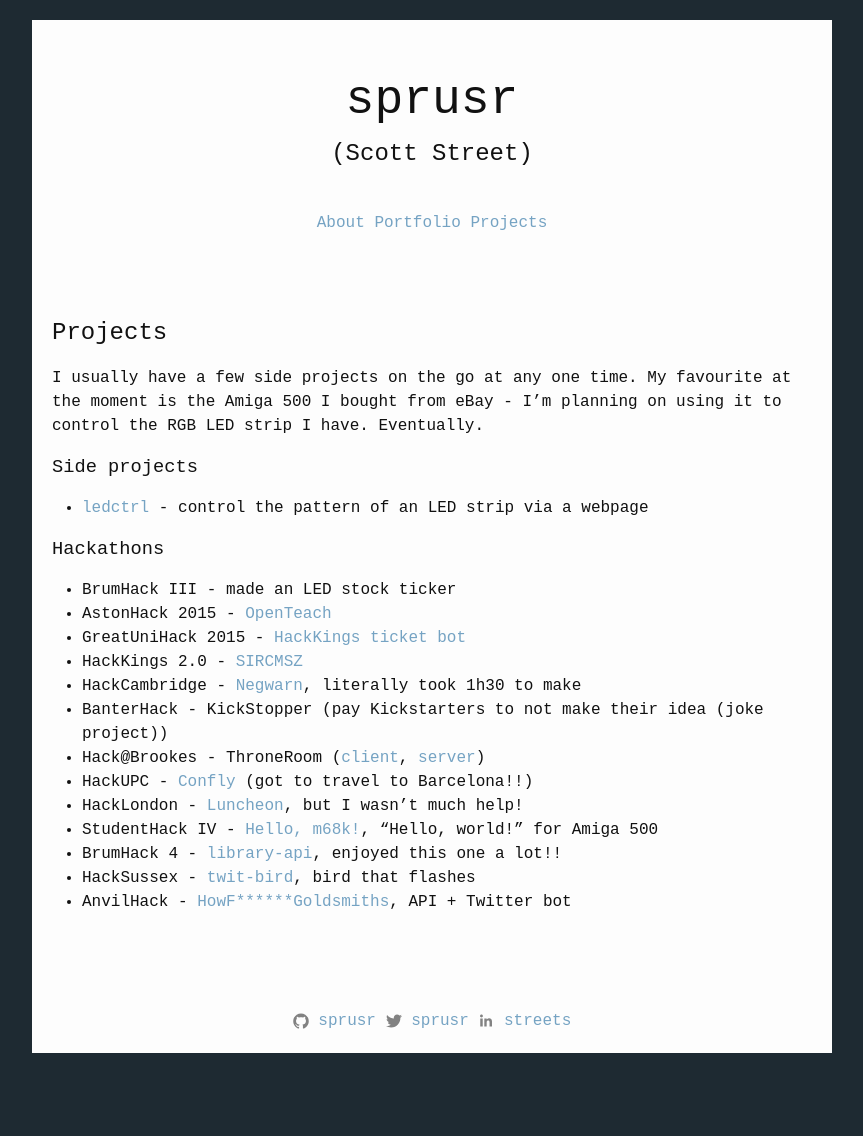
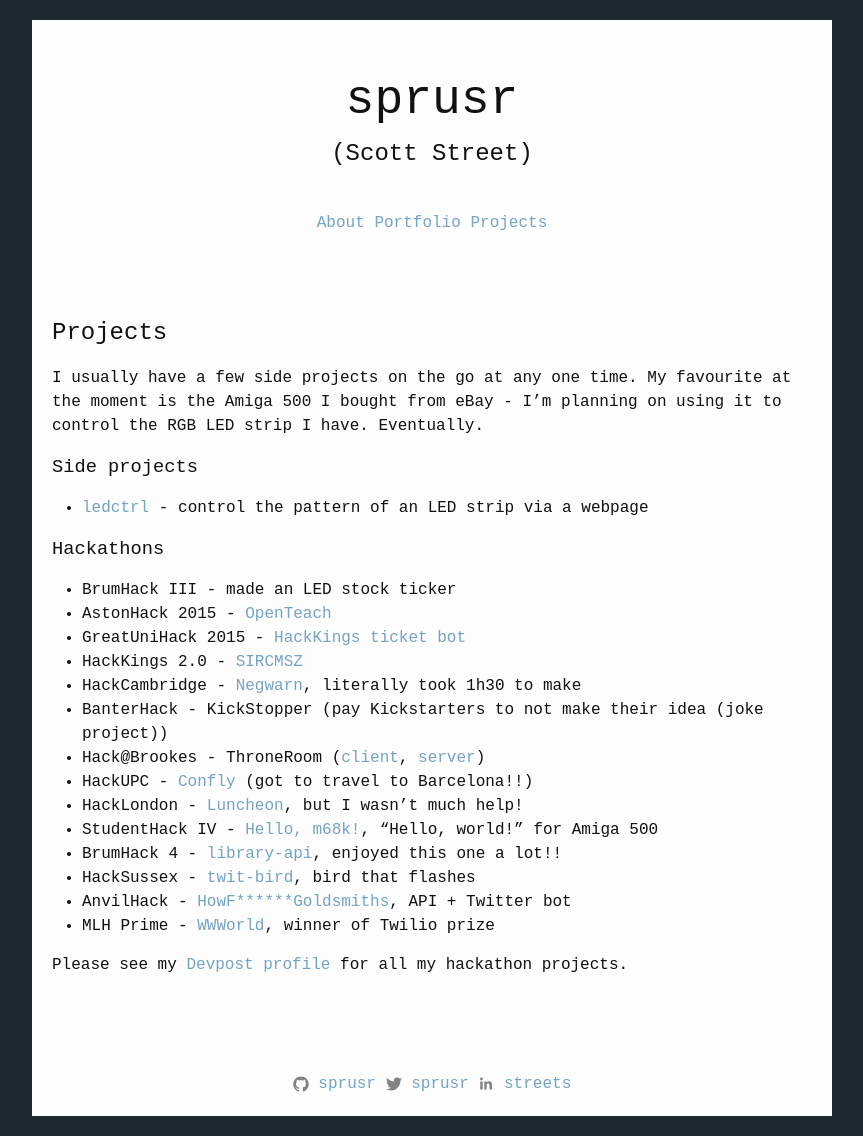
Before and after one commit to sprusr/sprusr.github.io, a Jekyll site: the page built from projects.md, in a window 1280 px wide. Shown: the whole page, without its empty margins (208-1071 px from the left). Built offline with Jekyll 4.4.1, drawn with Linux system fonts in a browser that asks for light colours; before the commit the page ends 1073 px from its top, so only the background shows below that.

Commit message:
Added MLH Prime and link to Devpost

```diff
--- a/projects.md
+++ b/projects.md
@@ -25,3 +25,6 @@
 * BrumHack 4 - [library-api](https://github.com/BenjaminEHowe/library-api), enjoyed this one a lot!!
 * HackSussex - [twit-bird](https://github.com/sprusr/twit-bird), bird that flashes
 * AnvilHack - [HowF\******Goldsmiths](https://github.com/HowFuckingGoldsmiths), API + Twitter bot
+* MLH Prime - [WWWorld](http://devpost.com/software/wwworld-j9047y), winner of Twilio prize
+
+Please see my [Devpost profile](http://devpost.com/sprusr) for all my hackathon projects.
```
